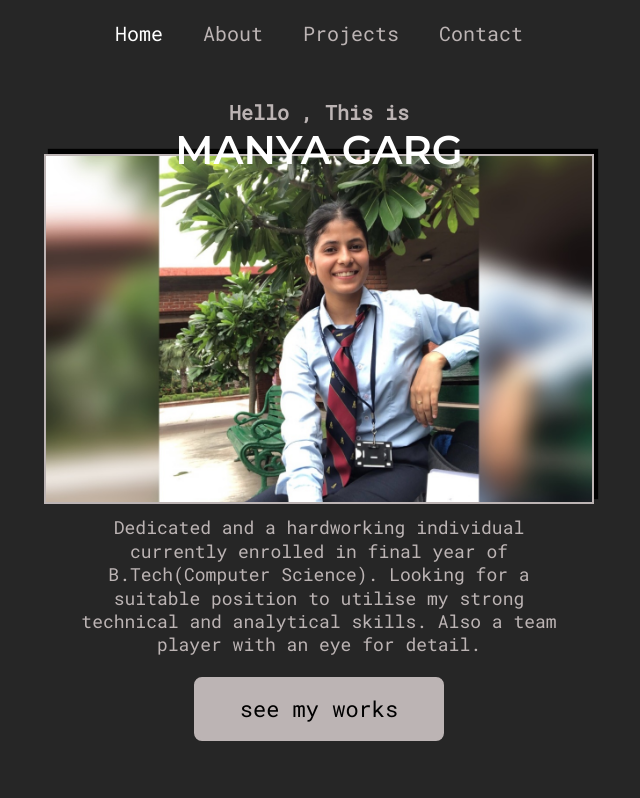
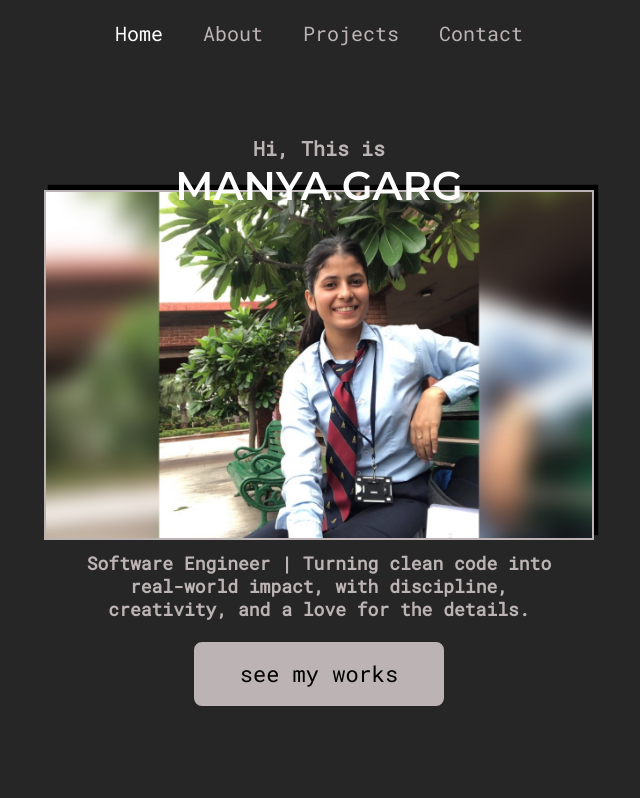
Before and after one commit to ManyaGarg20/MyPortfolio, a React (Create React App) app: page / in a window 1280 px wide. Shown: the top 798 px of the page, without its empty margins (321-961 px from the left). Built offline with nearby package versions, Linux system fonts and the light colour scheme; a web font is replaced by a local one.

Commit message:
Update HeroSection.js

```diff
--- a/src/components/HeroSection.js
+++ b/src/components/HeroSection.js
@@ -68,7 +68,7 @@ export default function HeroSection() {
         <div className='hero'>
     <div className='container'>
         <h1 className='hero__heading'>
-            <span>Hello , This is </span>
+            <span>Hi, This is </span>
             <span className="hero__name"> MANYA GARG</span>
         </h1>
         <div className='hero__img'>
@@ -77,13 +77,9 @@ export default function HeroSection() {
 
 <div className='hero__info'>
     <PText>
-    Dedicated and a hardworking individual
-currently enrolled in final year of
-B.Tech(Computer Science). Looking for a suitable position
-to utilise my strong technical and
-analytical skills. Also a team player with
-an eye for detail.
-
+   <b> Software Engineer | Turning clean code into real-world impact, with discipline,
+            creativity, and a love for the details.
+     </b>
          </PText>
          <Button btnLink="/projects" btnText='see my works'/>
 </div>
```
